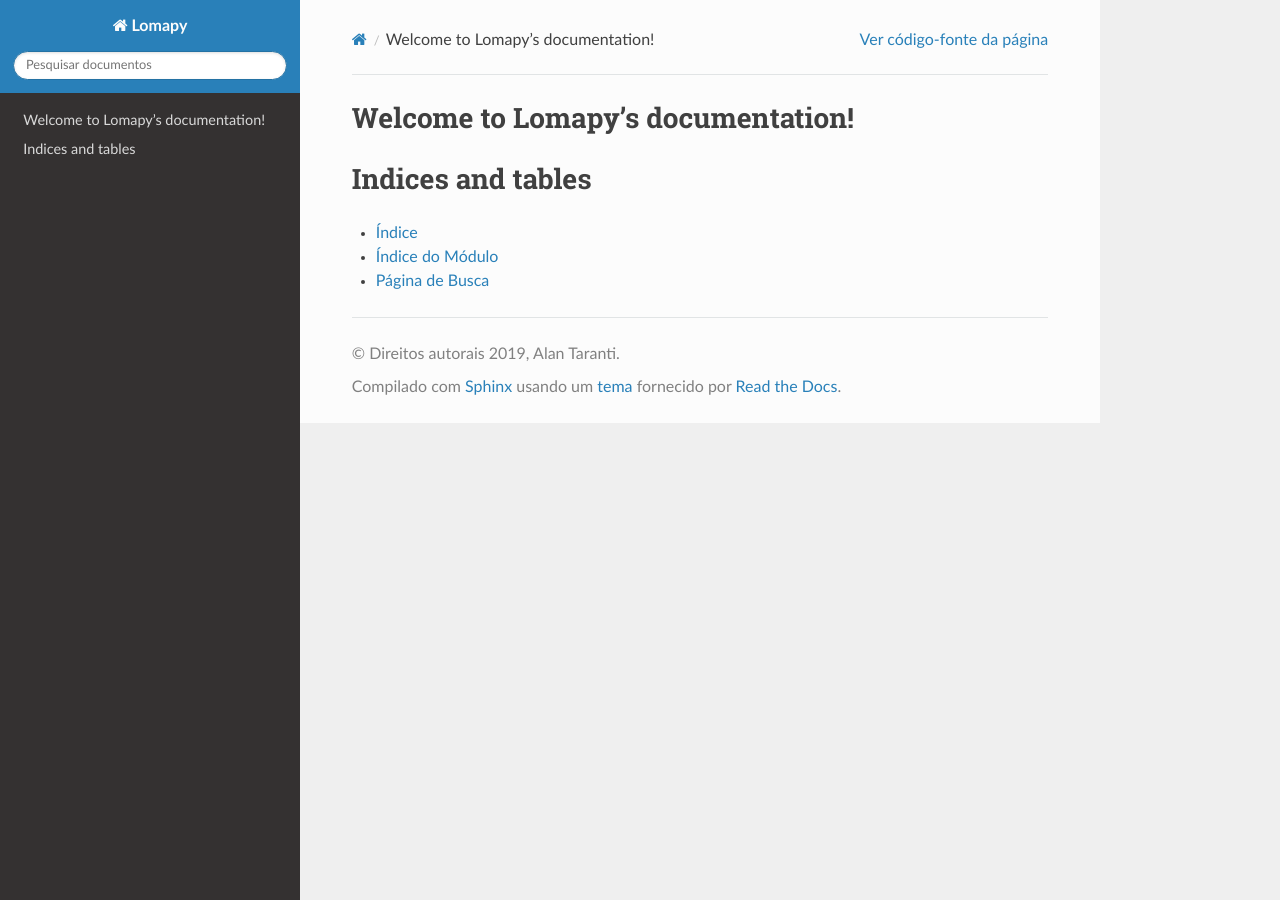
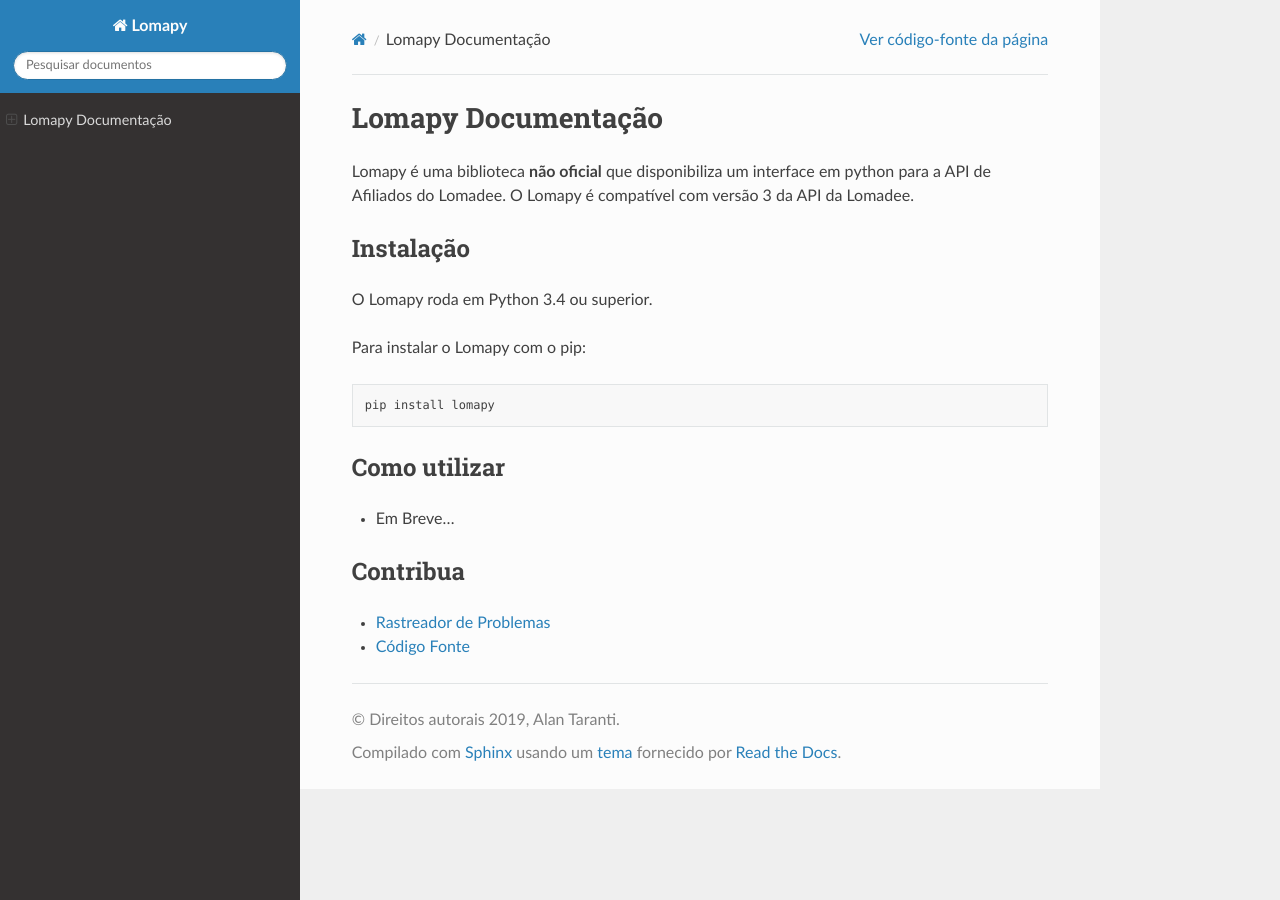
Before and after one commit to AlanTaranti/Lomapy, a Sphinx documentation site: the page built from docs/index.rst, in a window 1280 px wide. Built offline with Sphinx 7.4.7 and the Read the Docs theme 2.0.0, drawn with Linux system fonts in a browser that asks for light colours; the version number could not be read and is left out.

Commit message:
adicionado documentação inicial em sphinx

```diff
--- a/docs/index.rst
+++ b/docs/index.rst
@@ -1,20 +1,38 @@
-.. Lomapy documentation master file, created by
-   sphinx-quickstart on Thu Sep 19 12:21:41 2019.
-   You can adapt this file completely to your liking, but it should at least
-   contain the root `toctree` directive.
+.. _topics-index:
 
-Welcome to Lomapy's documentation!
-==================================
+=============================
+Lomapy |release| Documentação
+=============================
+
+Lomapy é uma biblioteca **não oficial** que disponibiliza um interface em python para a API de Afiliados do Lomadee.
+O Lomapy é compatível com versão 3 da API da Lomadee.
 
 .. toctree::
    :maxdepth: 2
-   :caption: Contents:
+   :caption: Lomapy
+   :hidden:
+
+Instalação
+==========
+
+O Lomapy roda em Python 3.4 ou superior.
+
+Para instalar o Lomapy com o pip::
+
+   pip install lomapy
 
 
+Como utilizar
+=============
 
-Indices and tables
-==================
+- Em Breve...
 
-* :ref:`genindex`
-* :ref:`modindex`
-* :ref:`search`
+
+Contribua
+=========
+
+- `Rastreador de Problemas`_
+- `Código Fonte`_
+
+.. _Rastreador de Problemas: https://github.com/AlanTaranti/Lomapy/issues
+.. _Código Fonte: https://github.com/AlanTaranti/Lomapy
```
